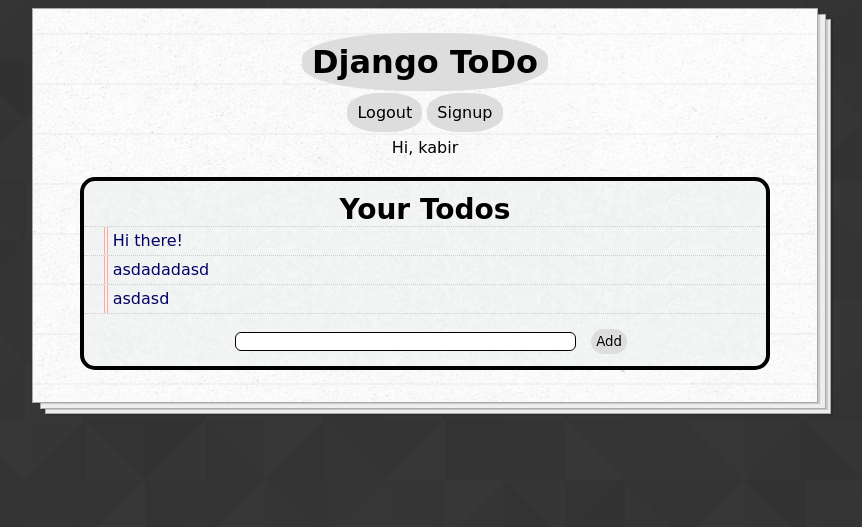
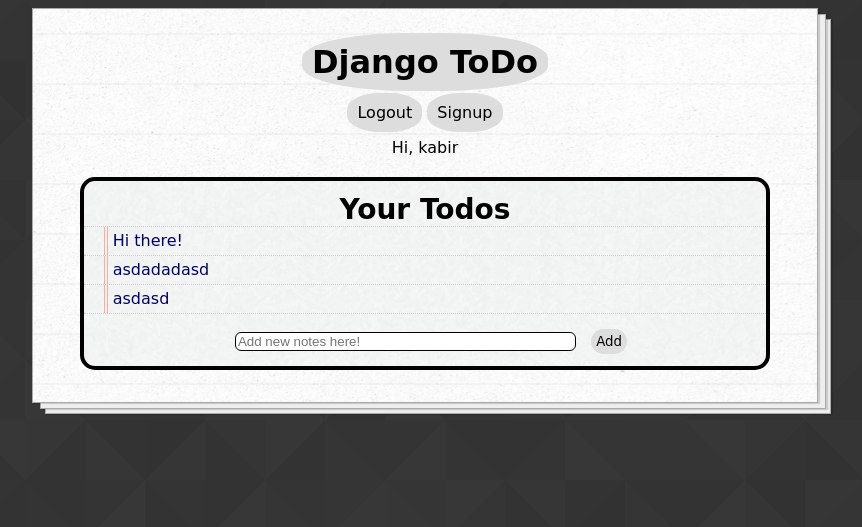
Before and after one commit to kabirtomer/DevClubAssignment6, a Django app: page / in a window 1280 px wide. Shown: the top 527 px of the page, without its empty margins (215-1077 px from the left). Run offline with Django 3.2, Linux system fonts and the light colour scheme; a user stored in the database is signed in; data comes from the database, SQL or seed files in the repository; both versions use the stored data as it was after the commit.

Commit message:
Tweak forms

```diff
--- a/templates/home.html
+++ b/templates/home.html
@@ -24,7 +24,7 @@
         <div id="input_row">
             <form method="post">{% csrf_token %}
 
-            <input id = 'input' name='text'><button id="add_button" type="submit" class="btn btn-success">Add</button>
+            <input id = 'input' name='text' placeholder="Add new notes here!"><button id="add_button" type="submit" class="btn btn-success">Add</button>
 
             </form>
             </div>
--- a/templates/post_edit.html
+++ b/templates/post_edit.html
@@ -6,7 +6,7 @@
     <h1>Edit post</h1>
     <form action="" method="post">{% csrf_token %}
 
-            <input id = 'input' name='text'>
+            <input id = 'input' name='text' value="{{ post.text }}">
 
 
     <input type="submit" value="Update" />
```
Also changed, not shown: db.sqlite3.
